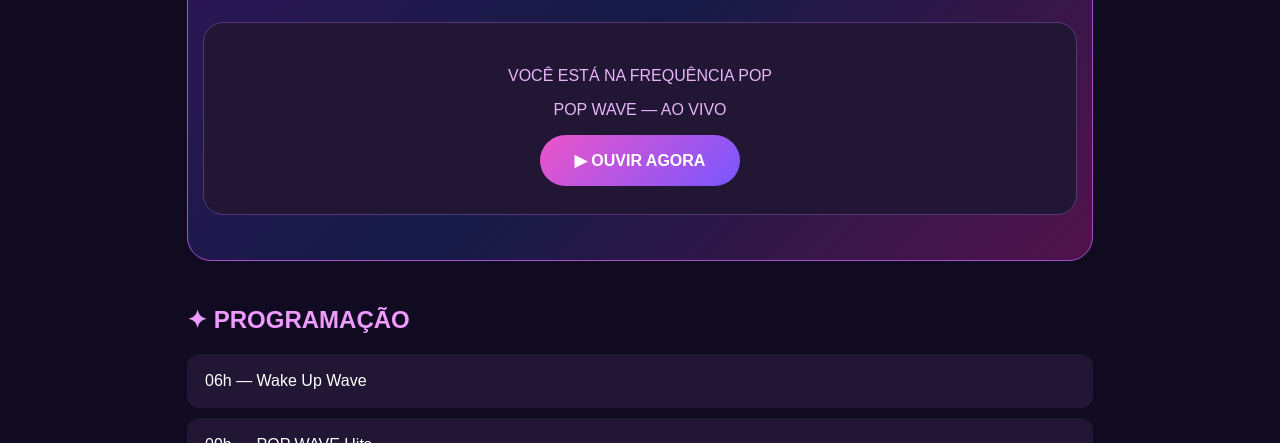
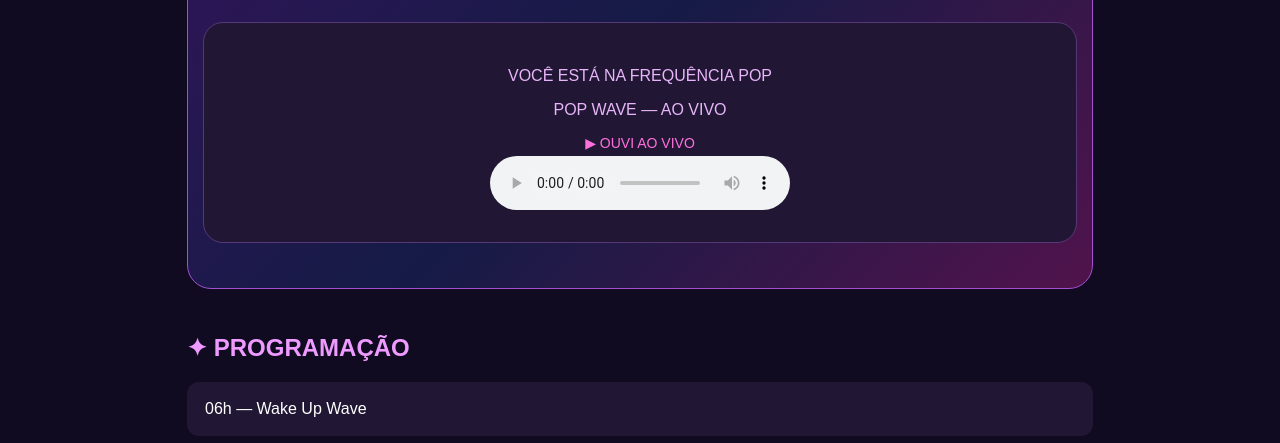
Before and after one commit to Chazzwx/PopWave, a plain HTML site: page index.html in a window 1280 px wide. Shown: the part 349-792 px from the top of the page. Drawn offline with Linux system fonts and the light colour scheme.

Commit message:
Replace button with audio player for live streaming

```diff
--- a/index.html
+++ b/index.html
@@ -108,9 +108,13 @@
       <div class="player">
         <p>VOCÊ ESTÁ NA FREQUÊNCIA POP</p>
         <p>POP WAVE — AO VIVO</p>
-        <button onclick="alert('Nossa transmissão será conectada em breve!')">
-          ▶ OUVIR AGORA
-        </button>
+        <div style="text-align: center; margin-top: 15px;">
+  <p style="font-size: 14px; margin-bottom: 5px; color: #ff70db;">▶ OUVI AO VIVO</p>
+  <audio controls style="width: 100%; max-width: 300px;">
+    <source src="https://usa3.fastcast4u.com/stream/chazzwx/stream.pls" type="application/x-scpls">
+    Seu navegador não suporta áudio.
+  </audio>
+        </div>
       </div>
     </div>
 
```
